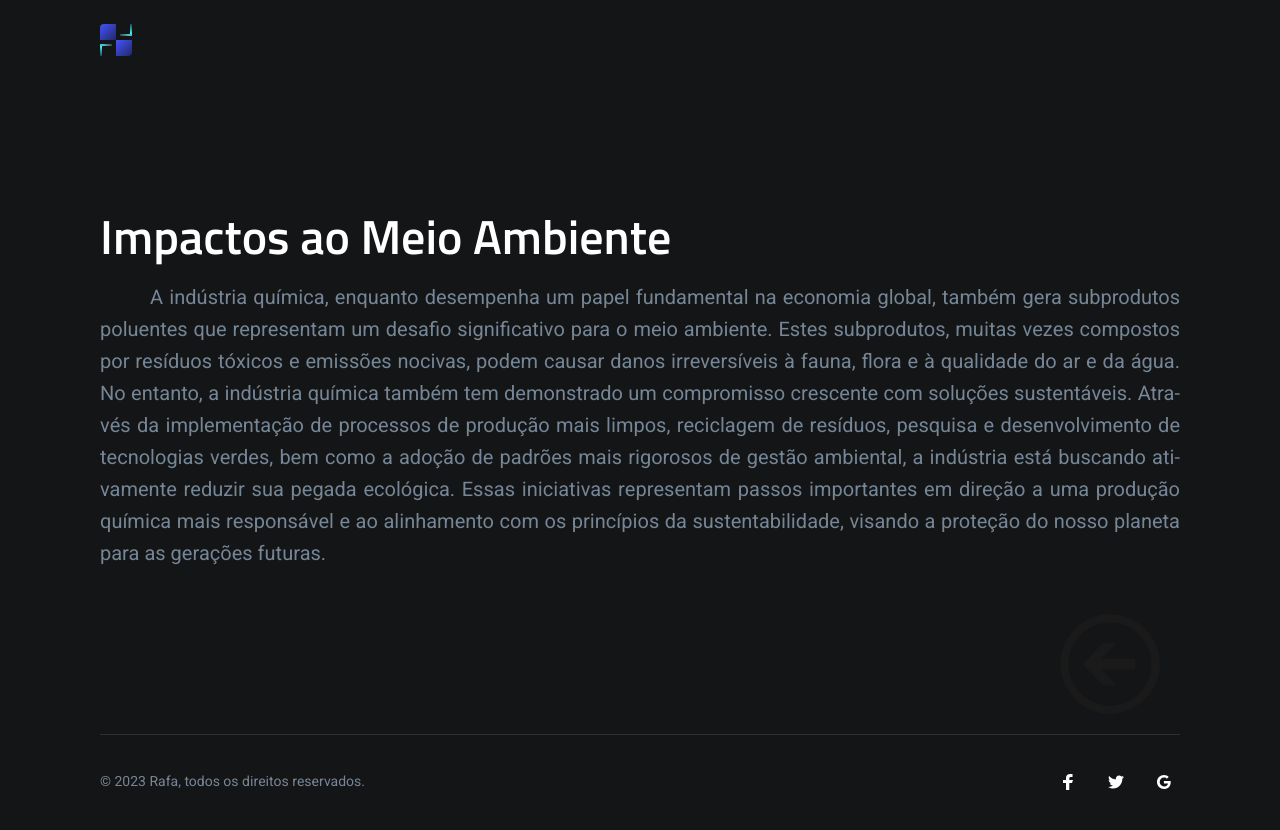
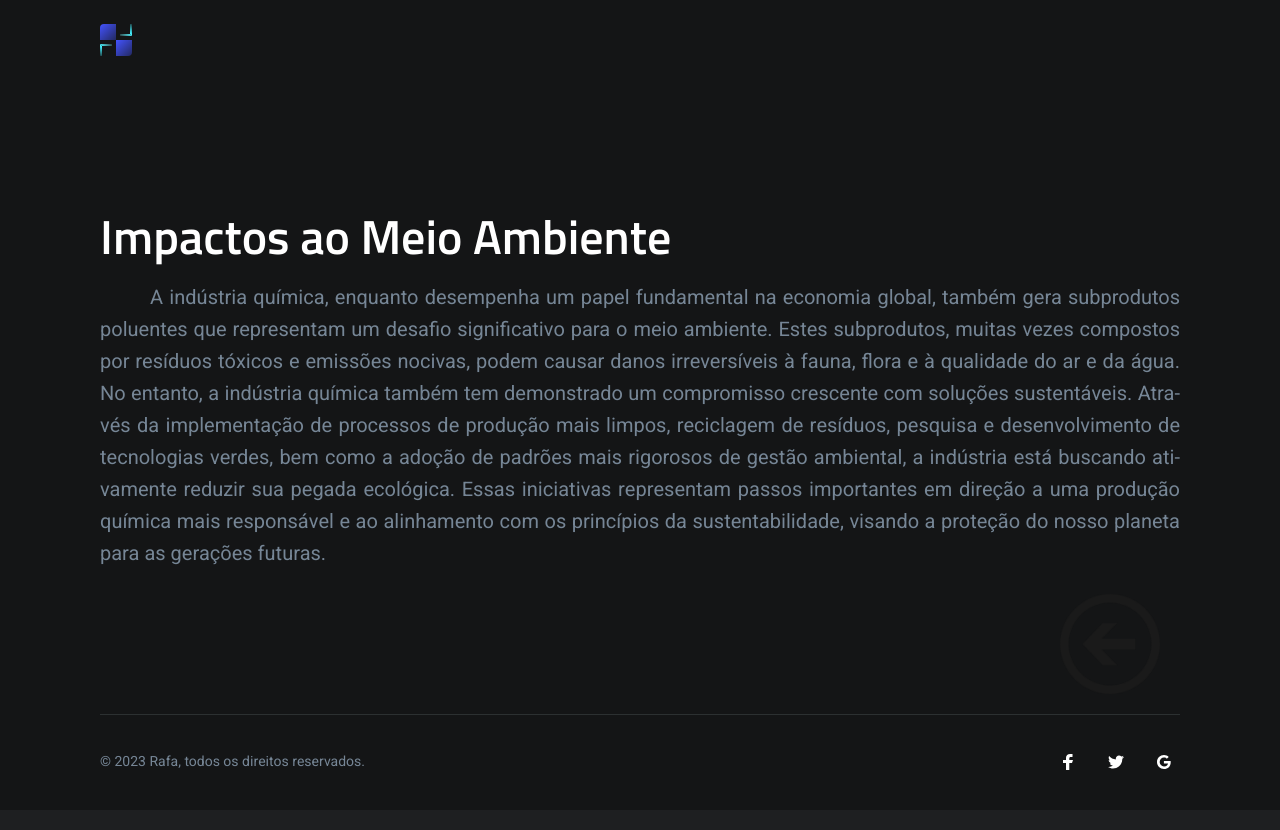
Before and after one commit to rafagoty/rafagoty.github.io, a website: page quimicaindustrial/01.html in a window 1280 px wide. Drawn offline with nearby package versions, Linux system fonts and the light colour scheme.

Commit message:
Conserto da seta 011

```diff
--- a/quimicaindustrial/01.html
+++ b/quimicaindustrial/01.html
@@ -53,7 +53,7 @@
                 <div class="container">
 					<h1>Impactos ao Meio Ambiente</h1>
                     <p class="texto-topico">A indústria química, enquanto desempenha um papel fundamental na economia global, também gera subprodutos poluentes que representam um desafio significativo para o meio ambiente. Estes subprodutos, muitas vezes compostos por resíduos tóxicos e emissões nocivas, podem causar danos irreversíveis à fauna, flora e à qualidade do ar e da água. No entanto, a indústria química também tem demonstrado um compromisso crescente com soluções sustentáveis. Através da implementação de processos de produção mais limpos, reciclagem de resíduos, pesquisa e desenvolvimento de tecnologias verdes, bem como a adoção de padrões mais rigorosos de gestão ambiental, a indústria está buscando ativamente reduzir sua pegada ecológica. Essas iniciativas representam passos importantes em direção a uma produção química mais responsável e ao alinhamento com os princípios da sustentabilidade, visando a proteção do nosso planeta para as gerações futuras.</p>
-					<a href="https://rafagoty.github.io/quimicaindustrial/" target="_self"><img class="seta" src="/imgs/backArrow.png" alt="seta de retorno"></a>
+					<div class="voltar"><a href="https://rafagoty.github.io/quimicaindustrial/" target="_self"><img class="seta" src="imgs/backArrow.png" alt="seta de retorno"></a></div>
 				</div>
             </section>
 
```
Also changed, not shown: quimicaindustrial/dist/css/style.css.
